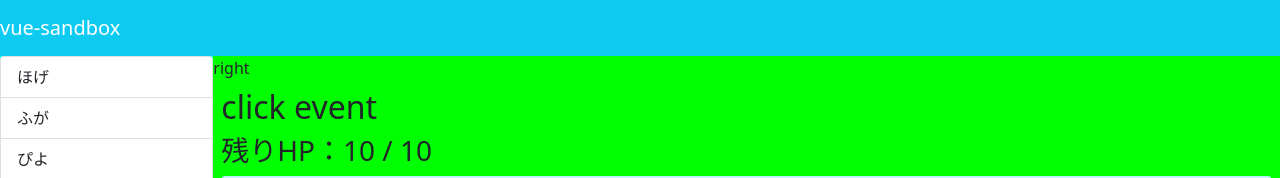
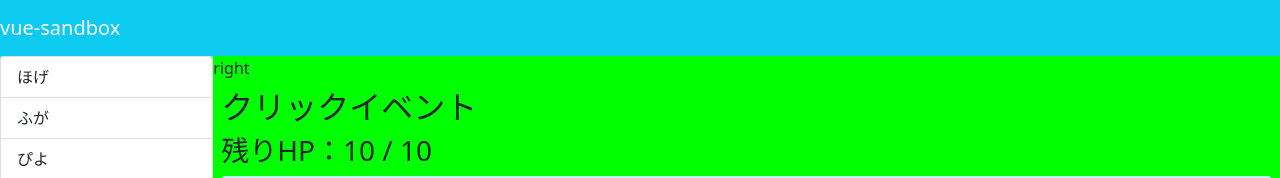
Before and after one commit to kyoruni/vue-sandbox, a Vue app: page / in a window 1280 px wide. Both pictures are taken after a click on the button "クリックイベント". Shown: the top 178 px of the page. Built offline with nearby package versions, Linux system fonts and the light colour scheme.

Commit message:
:wrench: クリックイベント：ページタイトルの表示を変更

```diff
--- a/src/components/pages/ClickEvent.vue
+++ b/src/components/pages/ClickEvent.vue
@@ -1,6 +1,6 @@
 <template>
   <div class="click-event p-2">
-    <h2>click event</h2>
+    <h2>クリックイベント</h2>
     <h3>残りHP：{{ hp }} / {{ this.maxHp }}</h3>
     <b-alert show variant="info" v-if="showAlertInfo">{{ message }}</b-alert>
     <b-alert show variant="danger" v-if="showAlertDanger">{{ message }}</b-alert>
```
